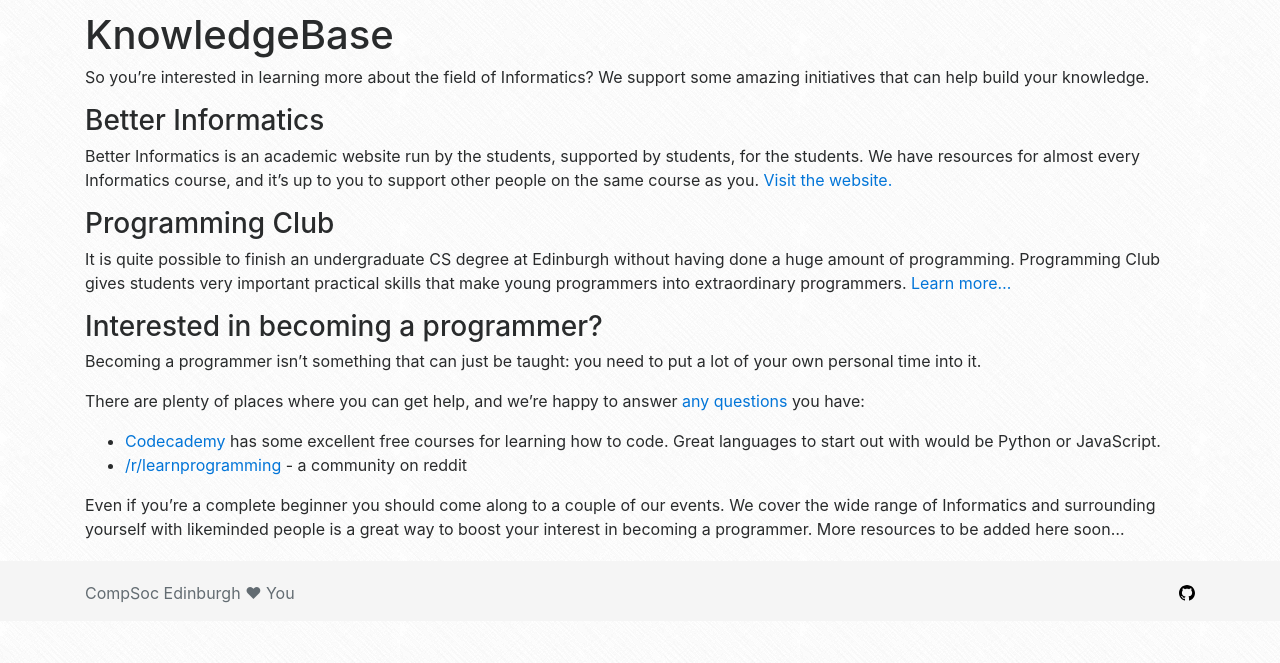
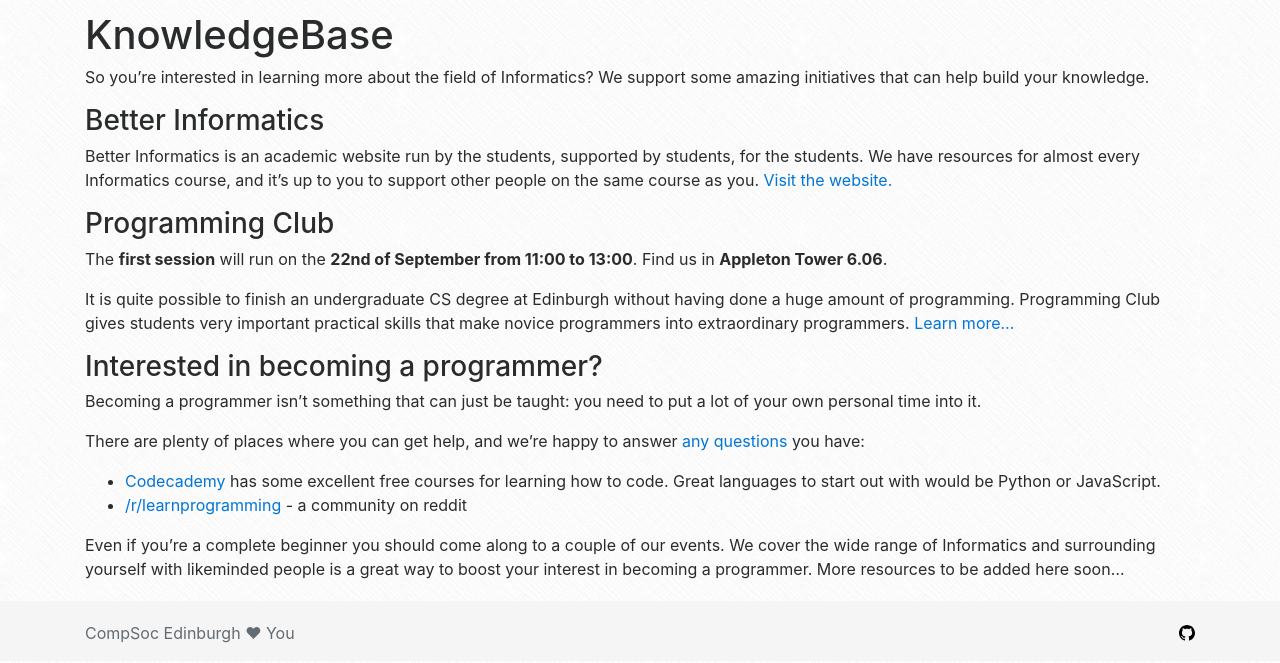
Before and after one commit to compsoc-edinburgh/website, a Jekyll site: the page built from _pages/knowledgebase.md, in a window 1280 px wide. Shown: the part 344-1007 px from the top of the page. Built offline with Jekyll 4.4.1, drawn with Linux system fonts in a browser that asks for light colours; nearby versions of some CDN libraries; before the commit the page ends 967 px from its top, so only the background shows below that.

Commit message:
add first pgclub meeting announcement

```diff
--- /dev/null
+++ b/_includes/pgclub.html
@@ -0,0 +1 @@
+The <strong>first session</strong> will run on the <strong>22nd of September from 11:00 to 13:00</strong>. Find us in <strong>Appleton Tower 6.06</strong>.
--- a/_pages/knowledgebase.md
+++ b/_pages/knowledgebase.md
@@ -13,7 +13,9 @@ Better Informatics is an academic website run by the students, supported by stud
 
 ### Programming Club
 
-It is quite possible to finish an undergraduate CS degree at Edinburgh without having done a huge amount of programming. Programming Club gives students very important practical skills that make young programmers into extraordinary programmers. [Learn more...](/pgclub)
+{% include pgclub.html %}
+
+It is quite possible to finish an undergraduate CS degree at Edinburgh without having done a huge amount of programming. Programming Club gives students very important practical skills that make novice programmers into extraordinary programmers. [Learn more...](/pgclub)
 
 ### Interested in becoming a programmer?
 
```
Also changed, not shown: _pages/pgclub.md (+2 -0 lines).
